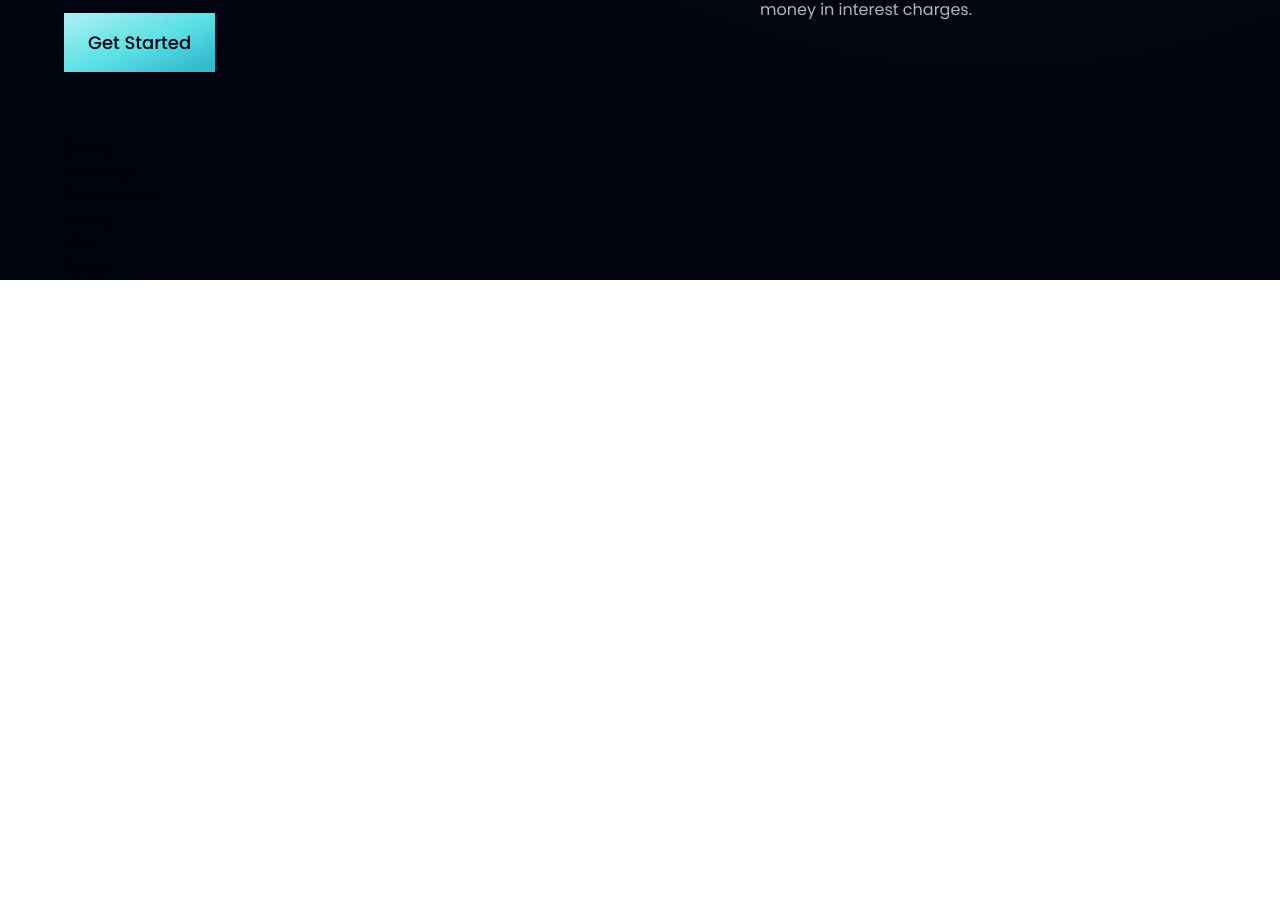
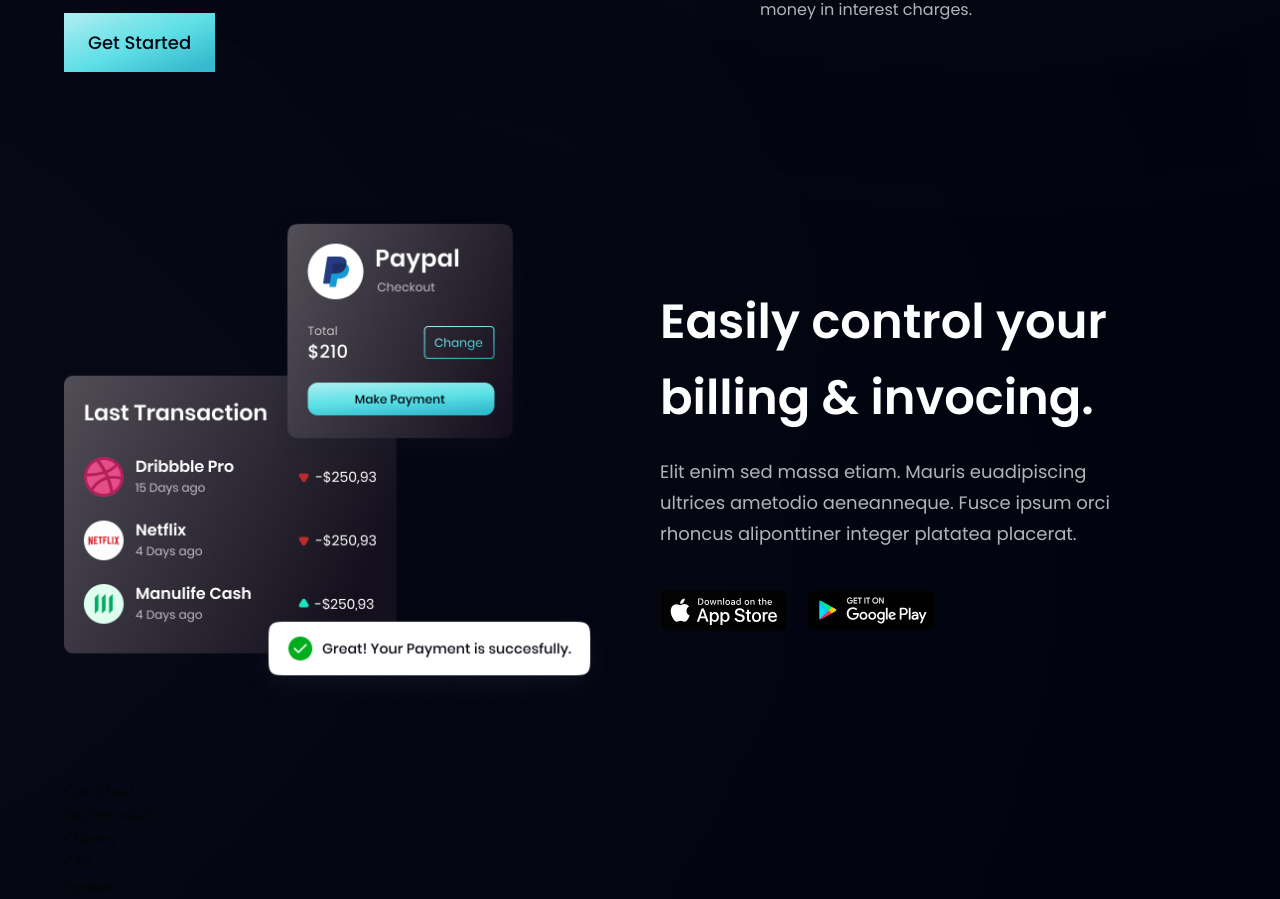
Before and after one commit to csk6314/bank_modern_app, a React (Vite) app: page / in a window 1280 px wide. Shown: the part 1410-2309 px from the top of the page. Before the commit the page ends 1690 px from the top, so only its background shows below. Built offline with nearby package versions, Linux system fonts and the light colour scheme.

Commit message:
billing section

```diff
--- a/src/components/Billing.jsx
+++ b/src/components/Billing.jsx
@@ -1,7 +1,41 @@
 import React from "react";
-
-const Billing = () => {
-  return <div>Billing</div>;
-};
+import styles, { layout } from "../styles";
+import { apple, bill, google } from "../assets";
+const Billing = () => (
+  <section id="product" className={layout.sectionReverse}>
+    <div className={layout.sectionImgReverse}>
+      <img
+        src={bill}
+        alt="billing"
+        className="relative z-[5] h-[100%] w-[100%]"
+      />
+      <div className="white__gradient absolute -left-1/2 top-0 z-[3] h-1/2 w-1/2 rounded-full" />
+      <div className="pink__gradient absolute -left-1/2 bottom-0 z-[0] h-1/2 w-1/2 rounded-full" />
+    </div>
+    <div className={layout.sectionInfo}>
+      <h2 className={styles.heading2}>
+        Easily control your <br className="hidden sm:block" />
+        billing & invocing.
+      </h2>
+      <p className={`${styles.paragraph} mt-5 max-w-[470px]`}>
+        Elit enim sed massa etiam. Mauris euadipiscing ultrices ametodio
+        aeneanneque. Fusce ipsum orci rhoncus aliponttiner integer platatea
+        placerat.
+      </p>
+      <div className="mt-6 flex flex-row flex-wrap sm:mt-10">
+        <img
+          src={apple}
+          alt="apple_store"
+          className="mr-5 h-[42px] w-[128px] cursor-pointer object-contain"
+        />
+        <img
+          src={google}
+          alt="google_playstore"
+          className="h-[42px] w-[128px] cursor-pointer object-contain"
+        />
+      </div>
+    </div>
+  </section>
+);
 
 export default Billing;
```
